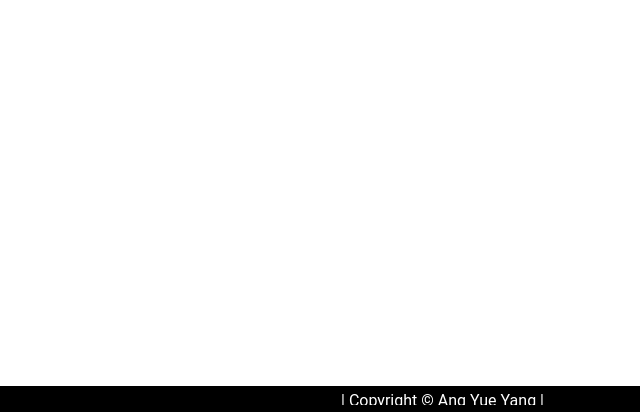
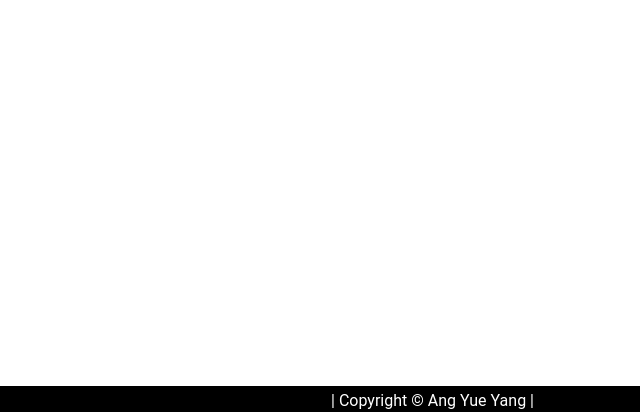
Before and after one commit to HalfALawn/Portfolio, a plain HTML site: page index.html in a window 1280 px wide. Shown: the part 385-797 px from the top of the page, 640-1280 px from the left. Drawn offline with Linux system fonts and the light colour scheme.

Commit message:
Update StyleSheet.css

```diff
--- a/StyleSheet.css
+++ b/StyleSheet.css
@@ -8,7 +8,7 @@ body {
   }
 
 /* FOOTER CODE ---DO NOT TOUCH--- */
-footer {
+#footer {
   font-family: Roboto, sans-serif;
   text-indent: 7.5%;
   position: fixed;
```
Lines whose indentation alone changed are shown as unchanged.
